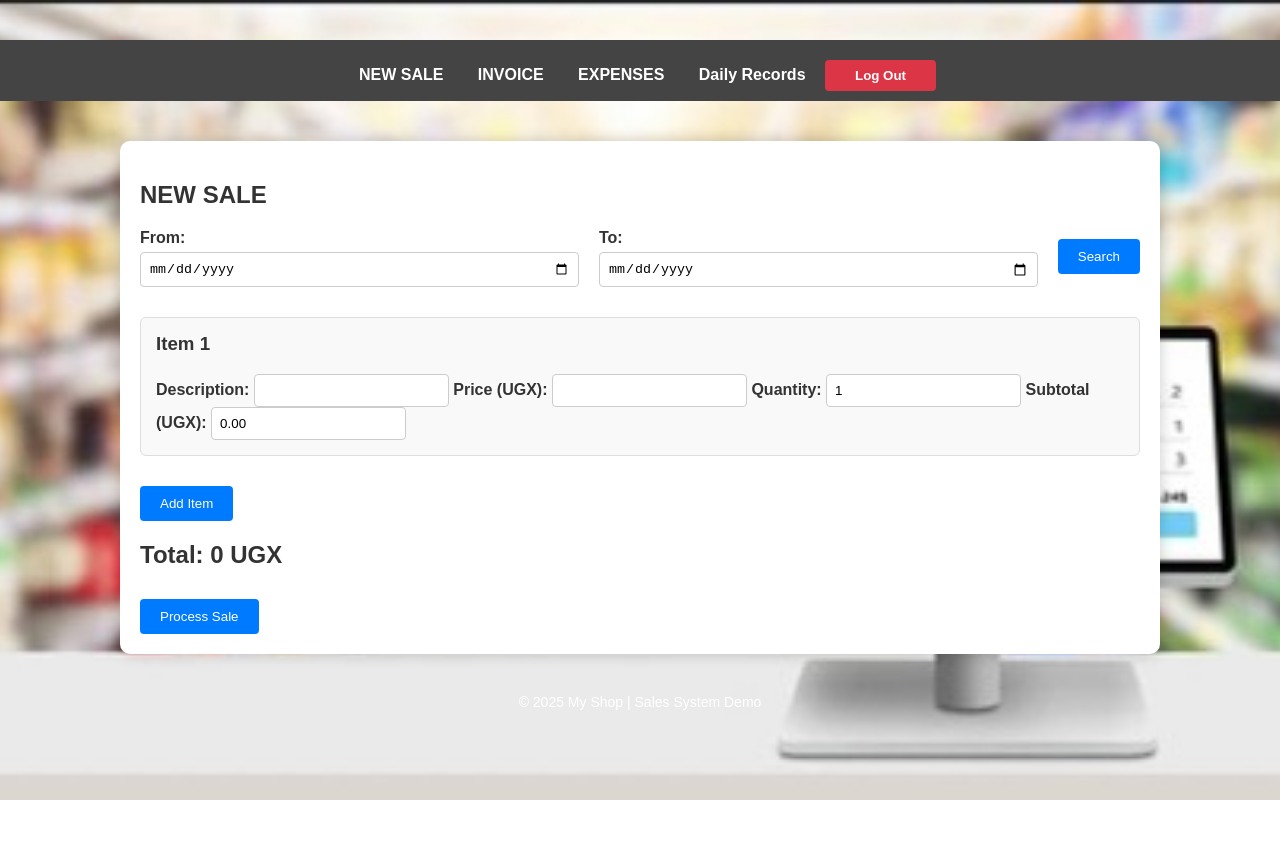
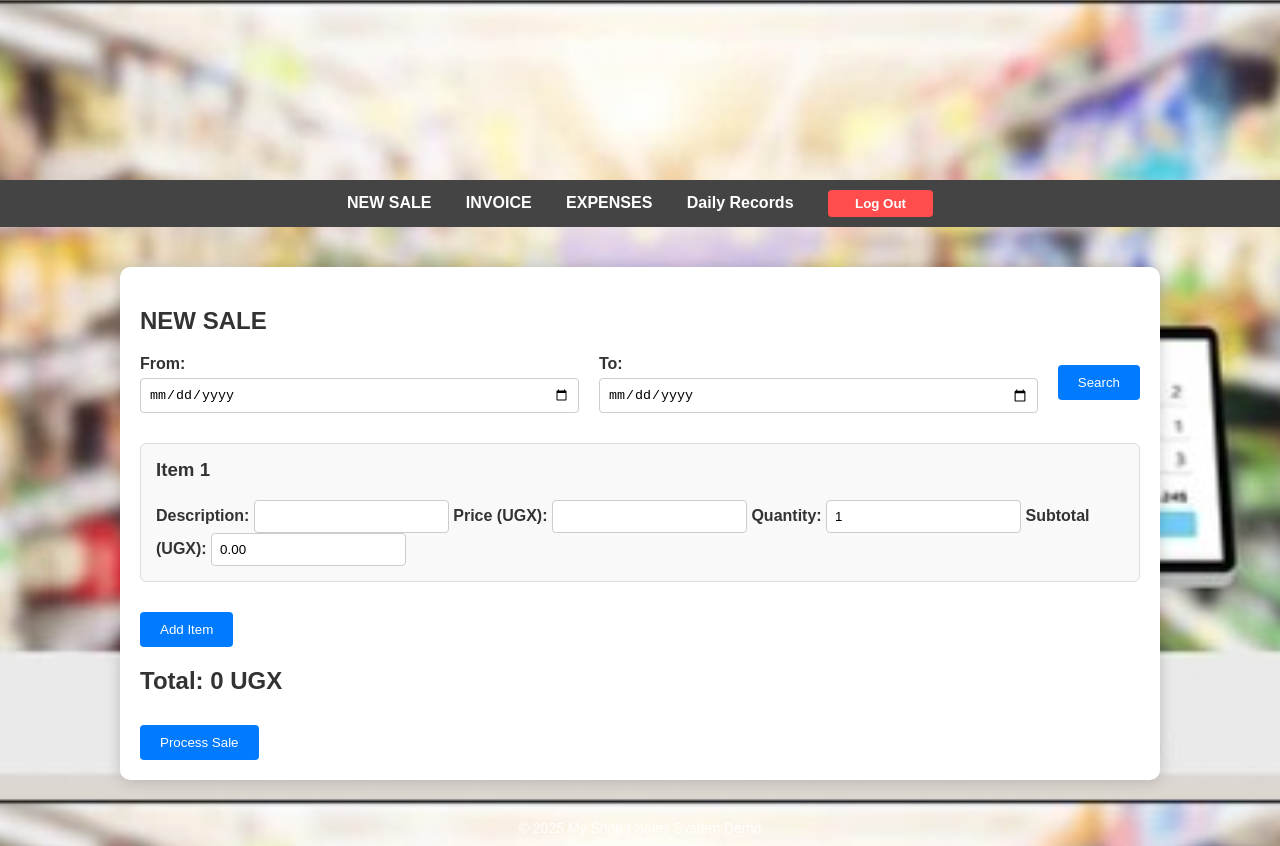
Before and after one commit to roscoewanyamagithubtest/roscoe1, a plain HTML site: page New sale.html in a window 1280 px wide. Before the commit the page ends 800 px from the top, so only its background shows below. Drawn offline with Linux system fonts and the light colour scheme.

Commit message:
Update New sale.html

```diff
--- a/New sale.html
+++ b/New sale.html
@@ -48,32 +48,38 @@
       50% { opacity: 0; }
     }
 
-    /* Navigation */
+
+ /* Navigation Bar */
     nav {
       background-color: #444;
       padding: 10px;
       text-align: center;
+      margin-top: 140px; /* below logo */
     }
-    nav a {
+
+    nav a, nav button {
+      margin: 0 15px;
       color: white;
-      margin: 0 15px;
       text-decoration: none;
       font-weight: bold;
     }
-    nav a:hover {
-      text-decoration: underline;
+
+    nav button {
+      background: #ff4d4d;
+      border: none;
+      padding: 6px 12px;
+      border-radius: 4px;
+      cursor: pointer;
     }
-    nav button {
-      background-color: #dc3545;
-      border: none;
-      padding: 8px 15px;
-      border-radius: 4px;
-    }
+
     nav button a {
-      color: #fff;
+      color: white;
       text-decoration: none;
     }
 
+    nav button:hover {
+      background: #cc0000;
+    }
     /* Main container */
     main {
       margin: 40px auto;
```
